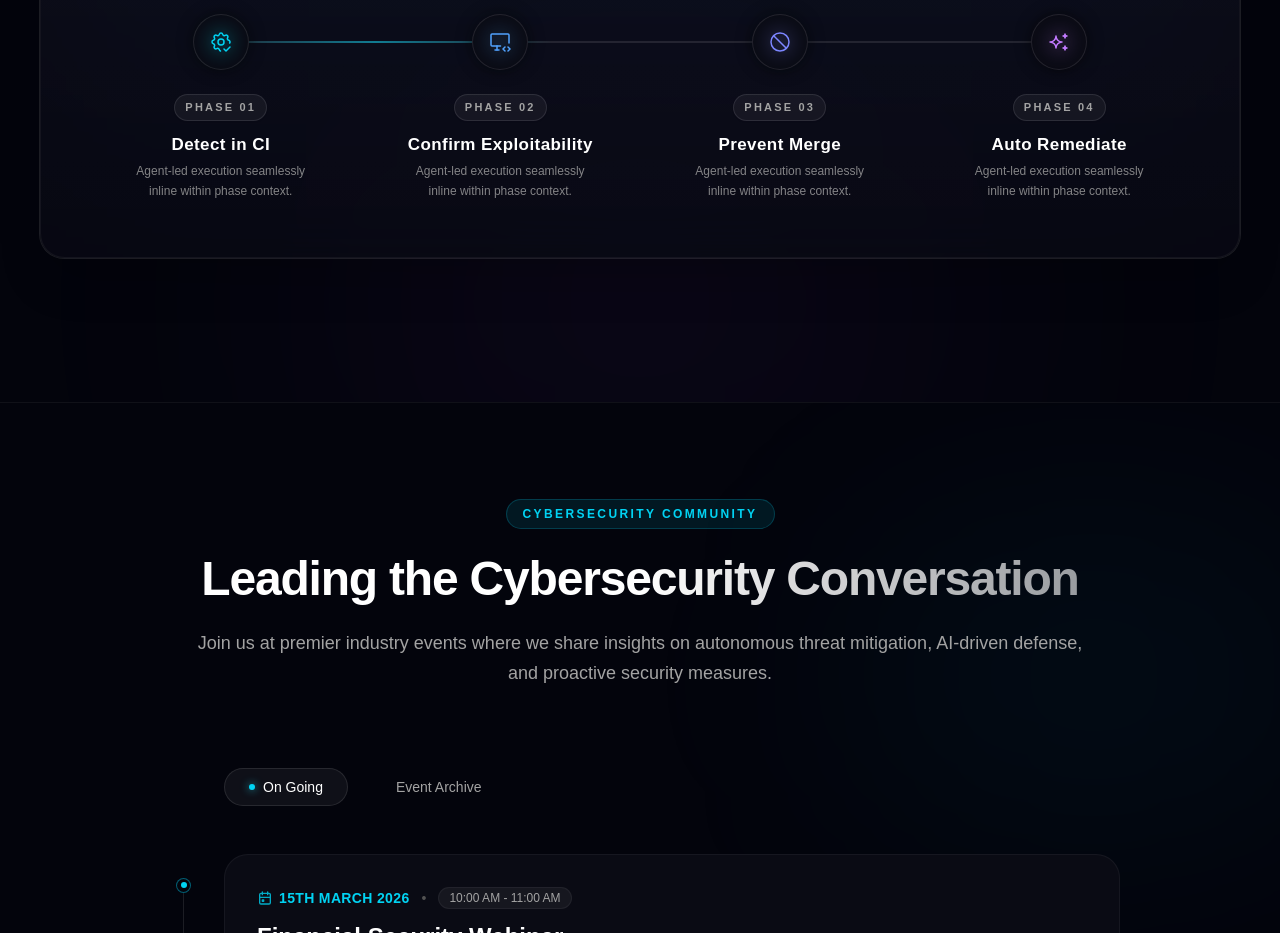
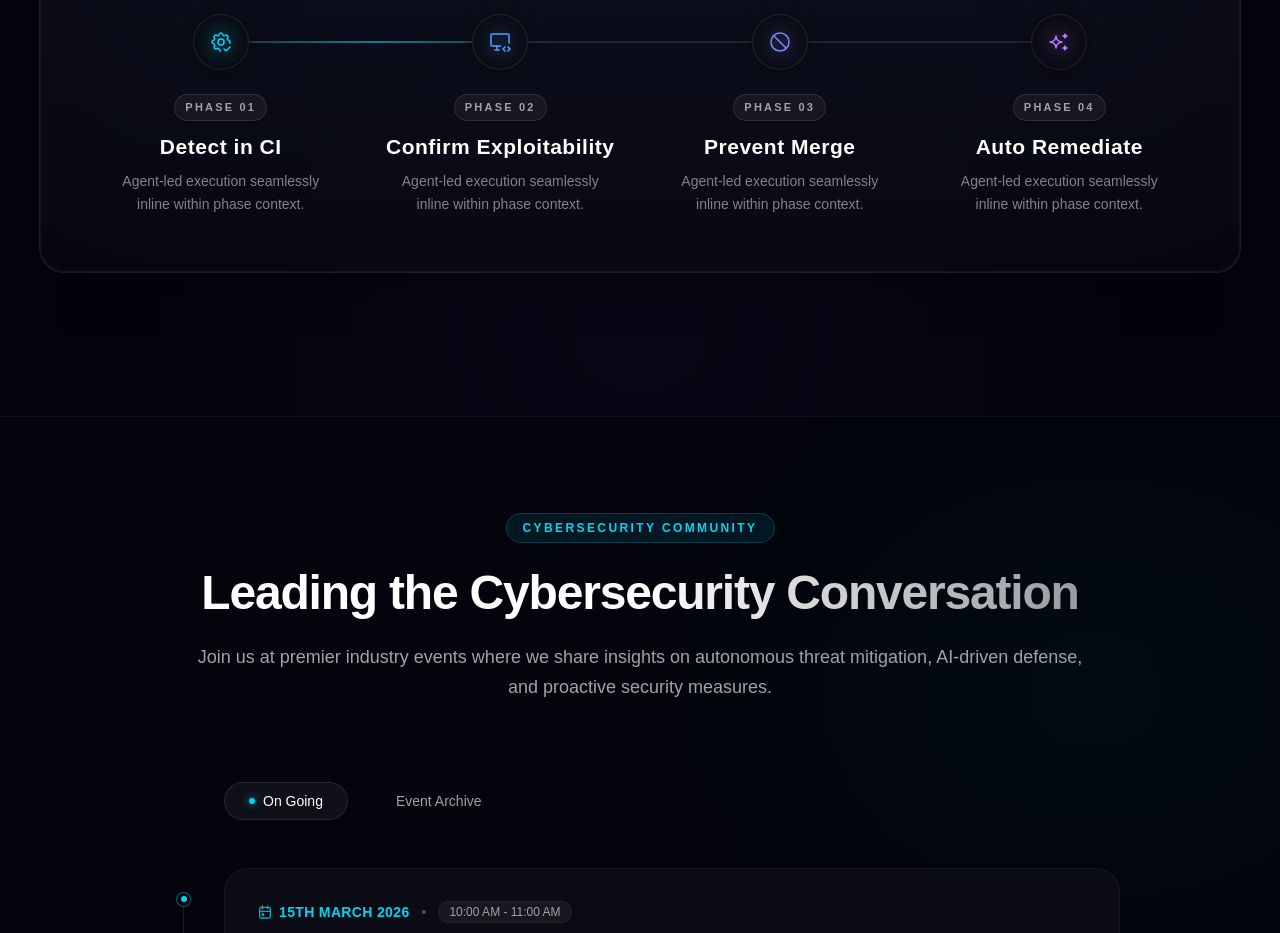
Before and after one commit to dev-mdshahid/axiler, a Next.js app: page / in a window 1280 px wide. Shown: the part 7300-8233 px from the top of the page. Built offline with nearby package versions, Linux system fonts and the light colour scheme; a web font is replaced by a local one.

Commit message:
feat: update font size of lifecycle cards

```diff
--- a/components/sections/home/Lifecycle.tsx
+++ b/components/sections/home/Lifecycle.tsx
@@ -222,10 +222,10 @@ export default function Lifecycle() {
                               </span>
                             </div>
 
-                            <h4 className="text-base sm:text-lg lg:text-[17px] font-semibold text-white mb-1.5 leading-snug tracking-wide transition-colors">
+                            <h4 className="text-base sm:text-lg lg:text-[19px] xl:text-[21px] font-semibold text-white mb-2 leading-snug tracking-wide transition-colors">
                               {step.title}
                             </h4>
-                            <p className="text-xs text-neutral-400 leading-relaxed font-light max-w-[190px] lg:mx-auto opacity-80 group-hover:opacity-100 transition-opacity hidden sm:block text-balance">
+                            <p className="text-xs sm:text-sm lg:text-[14px] text-neutral-400 leading-relaxed font-light max-w-[220px] lg:mx-auto opacity-80 group-hover:opacity-100 transition-opacity hidden sm:block text-balance">
                               Agent-led execution seamlessly inline within phase context.
                             </p>
                          </div>
```
